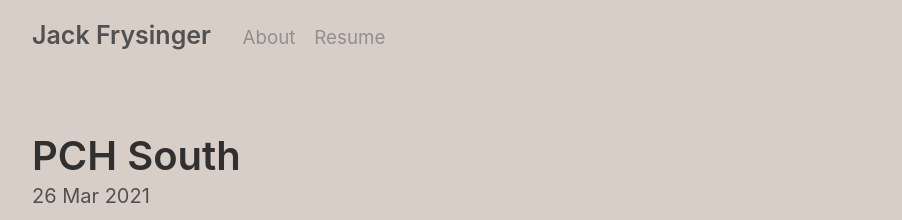
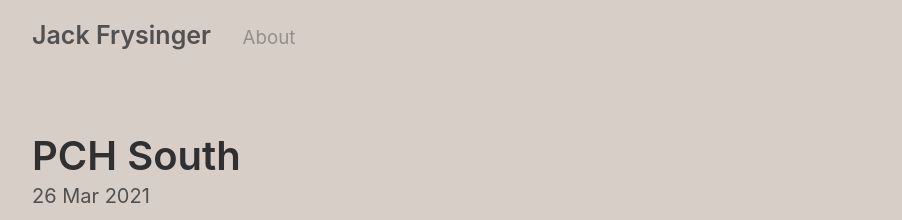
Before and after one commit to jackfrys/jackfrys.github.io, a Jekyll site: the page built from index.html, in a window 1280 px wide. Shown: the top 220 px of the page, without its empty margins (188-1090 px from the left). Built offline with Jekyll 4.4.1, drawn with Linux system fonts in a browser that asks for light colours; the list of posts is cut into pages by our own code; comment, search, counter and statistics services are not loaded.

Commit message:
Remove resume

```diff
--- a/_layouts/default.html
+++ b/_layouts/default.html
@@ -13,7 +13,6 @@
           {% for page in site.pages_list %}
             <small><a href="{{ page[1]  }}">{{ page[0] }}</a></small>&nbsp;&nbsp;
           {% endfor %}
-            <small><a href="http://www.ccs.neu.edu/home/jcf0810/JackFrysinger.pdf">Resume</a></small>
         </h3>
       </header>
 
```
